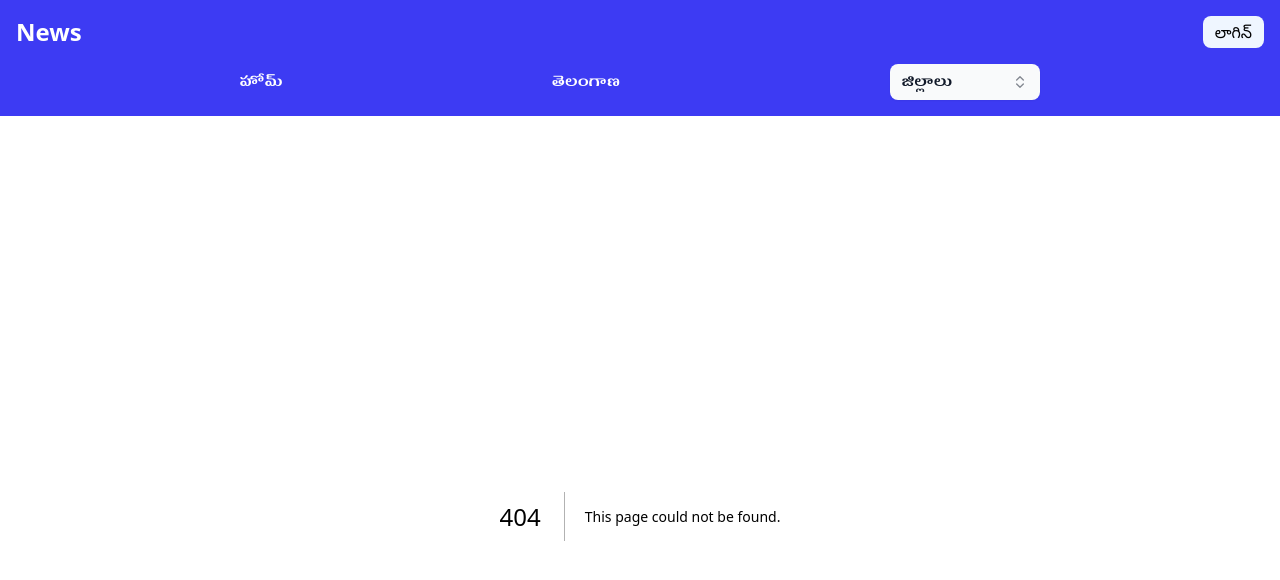
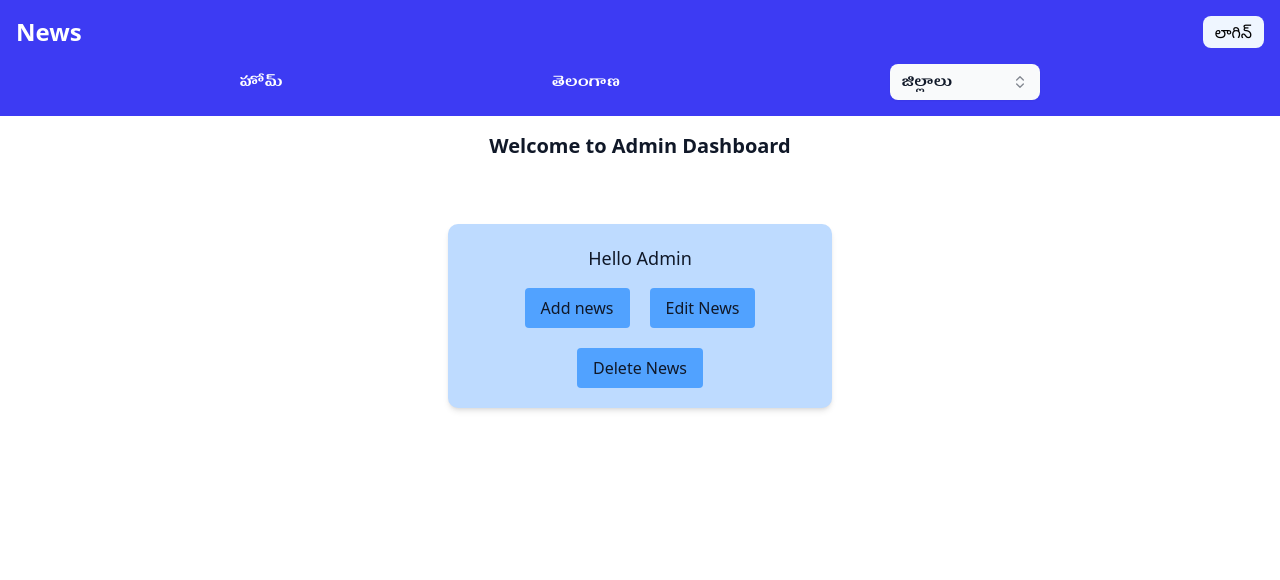
Before and after one commit to srabhiram/news-app, a Next.js app: page /admin/dashboard in a window 1280 px wide. Before the commit this address had no page. Shown: the top 580 px of the page. Built offline with nearby package versions, Linux system fonts and the light colour scheme.

Commit message:
admin dashboard added

```diff
--- /dev/null
+++ b/src/app/admin/dashboard/(news)/add-news/page.tsx
@@ -0,0 +1,7 @@
+import React from 'react'
+
+export default function AddNewsPage() {
+  return (
+    <div>AddNewsPage</div>
+  )
+}
--- /dev/null
+++ b/src/app/admin/dashboard/(news)/delete-news/page.tsx
@@ -0,0 +1,7 @@
+import React from 'react'
+
+export default function DeleteNewsPage() {
+  return (
+    <div>DeleteNewsPage</div>
+  )
+}
--- /dev/null
+++ b/src/app/admin/dashboard/(news)/edit-news/page.tsx
@@ -0,0 +1,7 @@
+import React from 'react'
+
+export default function EditNewsPage() {
+  return (
+    <div>EditNewsPage</div>
+  )
+}
--- /dev/null
+++ b/src/app/admin/dashboard/page.tsx
@@ -0,0 +1,35 @@
+import Link from "next/link";
+import React from "react";
+
+export default function AdminDashboardPage() {
+  return (
+    <>
+      <div className="flex flex-col items-center justify-center mt-4">
+        <h1 className="text-xl font-semibold">Welcome to Admin Dashboard</h1>
+        <div className="flex flex-col items-center justify-center bg-blue-200 p-5 rounded-lg shadow-md sm:w-96 mt-16">
+          <h2 className="text-lg font-medium">Hello Admin</h2>
+          <div className="flex flex-wrap gap-5 items-center justify-center mt-4">
+            <Link
+              href="/admin/dashboard/add-news"
+              className="bg-blue-400 px-4 py-2 rounded"
+            >
+              Add news
+            </Link>
+            <Link
+              href="/admin/dashboard/edit-news"
+              className="bg-blue-400 px-4 py-2 rounded"
+            >
+              Edit News
+            </Link>
+            <Link
+              href="/admin/dashboard/delete-news"
+              className="bg-blue-400 px-4 py-2 rounded"
+            >
+              Delete News
+            </Link>
+          </div>
+        </div>
+      </div>
+    </>
+  );
+}
```
